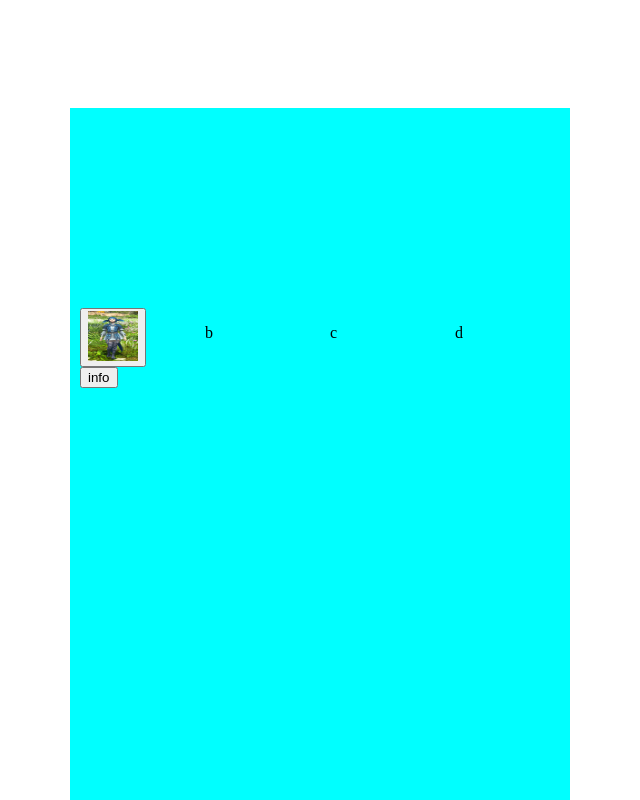
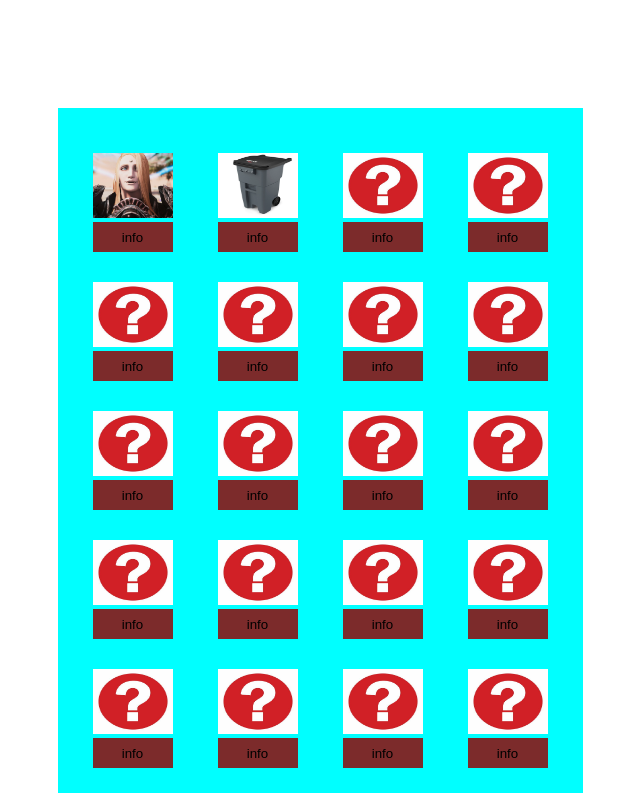
Before and after one commit to Naikotekinari/Galvan-Collide, a plain HTML site: page charaPage/charaPage.html in a window 1280 px wide. Shown: the top 800 px of the page, without its empty margins (320-960 px from the left). Drawn offline with Linux system fonts and the light colour scheme.

Commit message:
basically the entire charaPage, how does this work
FINALLY DONE WITH HTML FoR A DAY AAAA

```diff
--- /dev/null
+++ b/charaPage/charaPage.css
@@ -0,0 +1,45 @@
+.center {
+  display: flex;
+  justify-content: center;
+  align-items: center;
+  min-height: 100vh;
+}
+
+.row {
+  display: flex;
+  margin: 100px;
+  width: 500px;
+  height: 650px;
+  padding-top: 35px;
+  padding-left: 25px;
+  background-color: aqua;
+  position: relative;
+}
+
+.column {
+  flex: 25%;
+  padding: 10px;
+}
+
+.chButton {
+  width: 80px;
+  height: 65px;
+  transition: transform .1s;
+}
+
+.chButton:hover {
+  transform: scale(1.025);
+}
+
+.chInfo {
+  width: 80px;
+  height: 30px;
+  background-color: rgb(124, 43, 43);
+  border: none;
+  transition: transform .1s;
+  margin-bottom: 30px;
+}
+
+.chInfo:hover {
+  transform: scale(1.025);
+}
--- a/charaPage/charaPage.html
+++ b/charaPage/charaPage.html
@@ -4,9 +4,9 @@
 <head>
   <meta charset="utf-8">
   <meta name="viewport" content=""width="device-width">
-  <title>Gacha - Galvan Collide</title>
+  <title>Characters - Galvan Collide</title>
   <link rel="icon" ref="img/error.png">
-  <link href="/styles.css" rel="stylesheet" type="text/css"/>
+  <link href="charaPage.css" rel="stylesheet" type="text/css"/>
 </head>
 
 <body>
@@ -14,21 +14,59 @@
   <div class="center">
   <div class="row">
     <div class="column">
-      <button id="charaButton1" type="chButton"><img src="/img/meteion.png" width="50px" height="50px"></button>
-      <button id="charaInfo1" type="chInfo">info</button>
+      <input id="charaButton1" type="image" class="chButton" src="/img/meteion.png" width="80" height="65">
+      <button id="charaInfo1" type="button" class="chInfo">info</button>
+      <input id="charaButton5" type="image" class="chButton" src="/img/meteion.png" width="80" height="65">
+      <button id="charaInfo5" type="button" class="chInfo">info</button>
+      <input id="charaButton9" type="image" class="chButton" src="/img/meteion.png" width="80" height="65">
+      <button id="charaInfo9" type="button" class="chInfo">info</button>
+      <input id="charaButton13" type="image" class="chButton" src="/img/meteion.png" width="80" height="65">
+      <button id="charaInfo13" type="button" class="chInfo">info</button>
+      <input id="charaButton17" type="image" class="chButton" src="/img/meteion.png" width="80" height="65">
+      <button id="charaInfo17" type="button" class="chInfo">info</button>
+
     </div>
     <div class="column">
-      <p>b</p>
+      <input id="charaButton2" type="image" class="chButton" src="/img/meteion.png" width="80" height="65">
+      <button id="charaInfo2" type="button" class="chInfo">info</button>
+      <input id="charaButton6" type="image" class="chButton" src="/img/meteion.png" width="80" height="65">
+      <button id="charaInfo6" type="button" class="chInfo">info</button>
+      <input id="charaButton10" type="image" class="chButton" src="/img/meteion.png" width="80" height="65">
+      <button id="charaInfo10" type="button" class="chInfo">info</button>
+      <input id="charaButton14" type="image" class="chButton" src="/img/meteion.png" width="80" height="65">
+      <button id="charaInfo14" type="button" class="chInfo">info</button>
+      <input id="charaButton18" type="image" class="chButton" src="/img/meteion.png" width="80" height="65">
+      <button id="charaInfo18" type="button" class="chInfo">info</button>
     </div>
     <div class="column">
-      <p>c</p>
+      <input id="charaButton3" type="image" class="chButton" src="/img/meteion.png" width="80" height="65">
+      <button id="charaInfo3" type="button" class="chInfo">info</button>
+      <input id="charaButton7" type="image" class="chButton" src="/img/meteion.png" width="80" height="65">
+      <button id="charaInfo7" type="button" class="chInfo">info</button>
+      <input id="charaButton11" type="image" class="chButton" src="/img/meteion.png" width="80" height="65">
+      <button id="charaInfo11" type="button" class="chInfo">info</button>
+      <input id="charaButton15" type="image" class="chButton" src="/img/meteion.png" width="80" height="65">
+      <button id="charaInfo15" type="button" class="chInfo">info</button>
+      <input id="charaButton19" type="image" class="chButton" src="/img/meteion.png" width="80" height="65">
+      <button id="charaInfo19" type="button" class="chInfo">info</button>
+
     </div>
     <div class="column">
-      <p>d</p>
+      <input id="charaButton4" type="image" class="chButton" src="/img/meteion.png" width="80" height="65">
+      <button id="charaInfo4" type="button" class="chInfo">info</button>
+      <input id="charaButton8" type="image" class="chButton" src="/img/meteion.png" width="80" height="65">
+      <button id="charaInfo8" type="button" class="chInfo">info</button>
+      <input id="charaButton12" type="image" class="chButton" src="/img/meteion.png" width="80" height="65">
+      <button id="charaInfo12" type="button" class="chInfo">info</button>
+      <input id="charaButton16" type="image" class="chButton" src="/img/meteion.png" width="80" height="65">
+      <button id="charaInfo16" type="button" class="chInfo">info</button>
+      <input id="charaButton20" type="image" class="chButton" src="/img/meteion.png" width="80" height="65">
+      <button id="charaInfo20" type="button" class="chInfo">info</button>
+
     </div>
   </div>
   </div>
-
+  <button id="backButton" type="button">Back</button>
 
 </body>
 
--- a/charaPage/charaPage.js
+++ b/charaPage/charaPage.js
@@ -1,9 +1,57 @@
+import { tempSaveData } from "../tempSaveData.js"
+import { charas } from "../charas.js"
+
 window.onload = init()
 
 function init() {
-  const charaButton1 = document.getElementById("charaButton1")
+  let charaData = tempSaveData
+  let charaButtons = []
 
-  charaButton1.addEventListener("click", function () {
+  console.log(`chara name: ${charas[1].name} and their priority: ${charas[1].priority}`)
+  console.log(`charaData level: ${charaData[1].level} and their cons: ${charaData[1].cons}`)
+
+  charaPriorityCalc()
+  charaData = charaData.sort(bubbleSortArray)
+  console.log(charaData)
+
+  const backButton = document.getElementById("backButton")
+
+  for (let i = 0; i < 20; i++) {
+    charaButtons[i] = document.getElementById("charaButton" + (i + 1))
+    if (charaData[i] !== undefined) {
+    charaButtons[i].src = "/" + charas[charaData[i].charaID].img
+    } else {
+      charaButtons[i].src = "/img/dummy1.png"
+    }
+  }
+
+  backButton.addEventListener("click", function () {
+    window.location.href = "/index.html"
+  })
+
+  charaButtons[0].addEventListener("click", function () {
     console.log("Working")
+    //temp solution, fix with proper localStorage afterwards
+    localStorage.setItem("charaInfoPage", charas[charaData[0].charaID])
+    window.location.href = "charaInfoPage.html"
   })
+
+  function charaPriorityCalc() {
+    for (let i = 0; i < charaData.length; i++) {
+      charaData[i].calcPrio = (charaData[i].level * 300) + charas[charaData[i].charaID].priority
+      console.log(`character ${i} priority: ${charaData[i].calcPrio}`)
+    }
+  }
+
+  function bubbleSortArray(a, b) {
+    if (a.calcPrio === b.calcPrio) {
+      console.log(`a equals 3`)
+      return 0;
+    }
+    return a.calcPrio > b.calcPrio ? -1 : 1;
+  }
+
+
+
+
 }
--- a/styles.css
+++ /dev/null
@@ -1,25 +0,0 @@
-.center {
-  display: flex;
-  justify-content: center;
-  align-items: center;
-  min-height: 100vh;
-}
-
-.row {
-  display: flex;
-  margin: 100px;
-  width: 500px;
-  height: 650px;
-  padding-top: 15%;
-  background-color: aqua;
-  position: relative;
-}
-
-.column {
-  flex: 25%;
-  padding: 10px;
-}
-
-.chButton {
-  padding-bottom: 0px;
-}
--- a/tempSaveData.js
+++ b/tempSaveData.js
@@ -1,4 +1,4 @@
 export const tempSaveData = [
-    [{charaID: 0, level: 12, cons: 4, calcPrio: 0}],
-    [{charaID: 1, level: 20, cons: 0, calcPrio: 0}]
+    {charaID: 0, level: 12, cons: 4, calcPrio: 0},
+    {charaID: 1, level: 20, cons: 0, calcPrio: 0}
 ]
```
Also changed, not shown: charaPage/charaInfoPage.html (added, +22 -0 lines), charaPage/charaInfoPage.css (added), charaPage/charaInfoPage.js (added).
